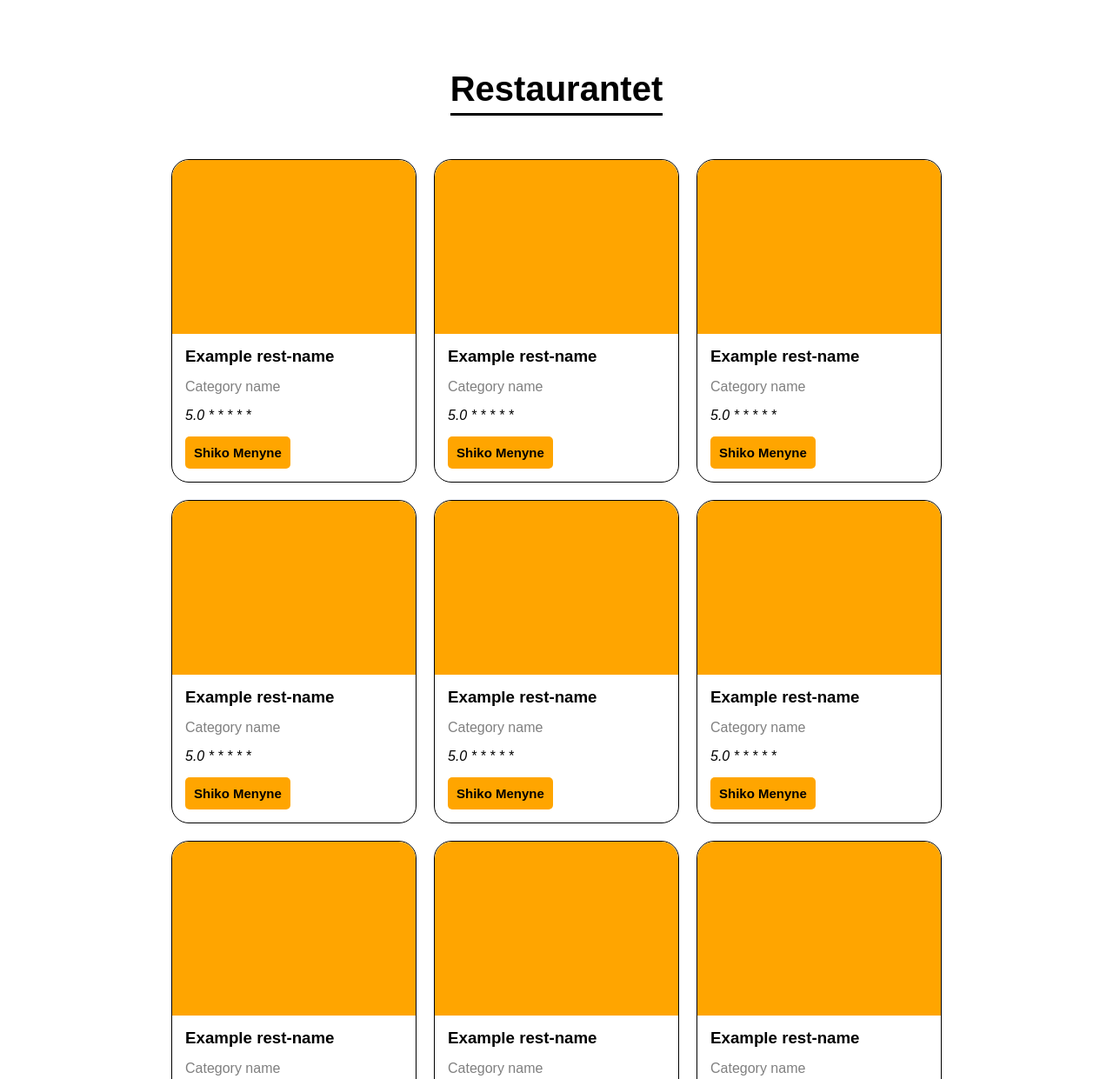
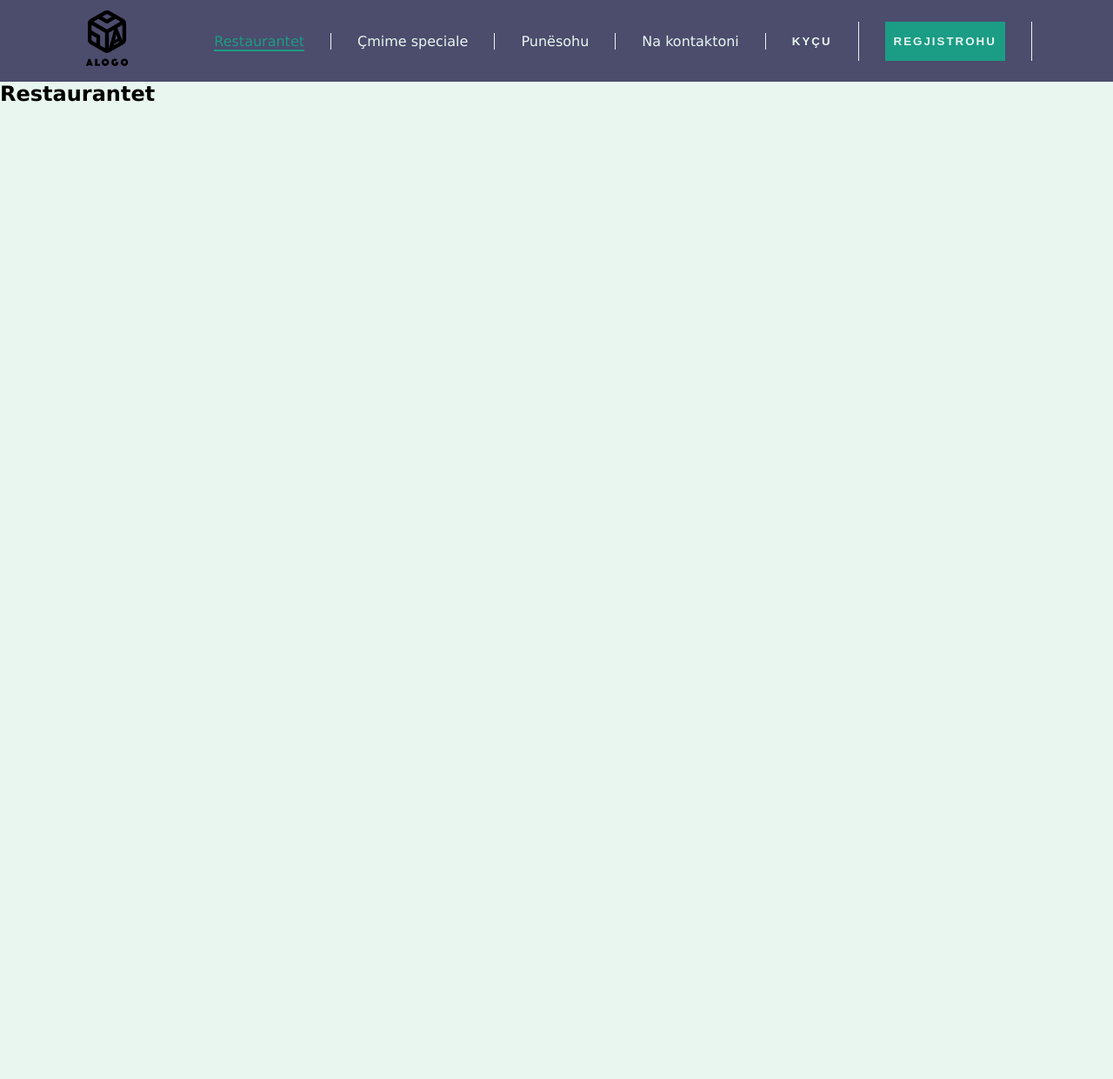
Before and after one commit to DevAndi-m/Prite-n-shpi, a plain HTML site: page restaurantet.html in a window 1280 px wide. Shown: the top 1241 px of the page at 87% size. After the commit the page ends 800 px from the top, so only its background shows below. Drawn offline with Linux system fonts and the light colour scheme.

Commit message:
restaurant start

```diff
--- a/CSS/home.scss
+++ b/CSS/home.scss
@@ -523,6 +523,17 @@ footer {
     padding: 30px;
     margin-top: 80px;
 
+    a {
+        text-decoration: none;
+        color: $white;
+        transition: color 0.3s;
+    }
+
+    a:hover {
+        color: $teal;
+        ;
+    }
+
     .info-tab {
         display: flex;
         justify-content: space-around;
--- /dev/null
+++ b/CSS/restaurant.scss
@@ -0,0 +1,84 @@
+$dark: #4C4C6D;
+$teal: #1B9C85;
+$white: #E8F6EF;
+$yell: #FFE194;
+
+* {
+    padding: 0;
+    margin: 0;
+    box-sizing: border-box;
+}
+
+body {
+    background-color: $white;
+    font-family:Verdana, Geneva, Tahoma, sans-serif;
+}
+
+header {
+    display: flex;
+    justify-content: space-evenly;
+    background-color: $dark;
+    align-items: center;
+
+    a {
+        text-decoration: none;
+        color: $white;
+        transition: color 0.3s, transform 0.3s;
+    }
+
+    .active {
+        color: $teal;
+        border-bottom: $teal solid 2px;
+    }
+
+    a:hover {
+        color: $teal;
+        transform: scale(1.1);
+    }
+
+    .logo {
+        img {
+            width: 120px;
+        }
+    }
+
+    .navigation {
+        ul {
+            display: flex;
+            align-items: center;
+
+            li {
+                color: $white;
+                border-right:  solid 0.01px;
+                padding-right: 30px;
+                margin-right: 30px;
+                list-style: none;
+
+
+                .login {
+                    color: $white;
+                    background-color: transparent;
+                    font-weight: 500;
+                    letter-spacing: 2px;
+                    font-weight: 700;
+                    padding: 15px 0px;
+                    border: none;
+                }
+
+                .signin {
+                    color: $white;
+                    font-weight: 800;
+                    letter-spacing: 2px;
+                    padding: 15px 10px;
+                    border: none;
+                    background-color: $teal;
+                    transition: transform 0.3s;
+                }
+
+                .signin:hover {
+                    transform: scale(1.1);
+                }
+            }
+        }
+    }
+}
--- a/restaurantet.html
+++ b/restaurantet.html
@@ -4,77 +4,34 @@
     <meta charset="UTF-8">
     <meta http-equiv="X-UA-Compatible" content="IE=edge">
     <meta name="viewport" content="width=device-width, initial-scale=1.0">
-    <link rel="stylesheet" href="CSS/restaurant.css"/>
+    <link rel="stylesheet" href="CSS/restaurant.css">
     <title>Restaurantet</title>
 </head>
 <body>
-<div class="container">
-    <h1 class="head-title">Restaurantet</h1>
-    <div class="container-child">
-        <div class="restaurant-card">
-            <div class="img-box"></div>
-            <h3 class="rest-name">Example rest-name</h3>
-            <p class="cat-name">Category name</p>
-            <i>5.0 * * * * *</i><br>
-            <button class="menu-btn">Shiko Menyne</button>
+    <header>
+        <div class="logo">
+            <img src="IMG/alogo-2.png">
         </div>
-        <div class="restaurant-card">
-            <div class="img-box"></div>
-            <h3 class="rest-name">Example rest-name</h3>
-            <p class="cat-name">Category name</p>
-            <i>5.0 * * * * *</i><br>
-            <button class="menu-btn">Shiko Menyne</button>
+        <div class="navigation">
+            <ul>
+                <li><a href="restaurantet.html" class="active">Restaurantet</a></li>
+                <li><a>Çmime speciale</a></li>
+                <li><a>Punësohu</a></li>
+                <li><a>Na kontaktoni</a></li>
+                <li><button class="login">KYÇU</button></li>
+                <li><button class="signin">REGJISTROHU</button></li>
+            </ul>
         </div>
-        <div class="restaurant-card">
-            <div class="img-box"></div>
-            <h3 class="rest-name">Example rest-name</h3>
-            <p class="cat-name">Category name</p>
-            <i>5.0 * * * * *</i><br>
-            <button class="menu-btn">Shiko Menyne</button>
+    </header>
+    <section>
+        <div class="title">
+            <h1>Restaurantet</h1>
         </div>
-        <div class="restaurant-card">
-            <div class="img-box"></div>
-            <h3 class="rest-name">Example rest-name</h3>
-            <p class="cat-name">Category name</p>
-            <i>5.0 * * * * *</i><br>
-            <button class="menu-btn">Shiko Menyne</button>
+        <div class="container">
+            <div class=""></div>
         </div>
-        <div class="restaurant-card">
-            <div class="img-box"></div>
-            <h3 class="rest-name">Example rest-name</h3>
-            <p class="cat-name">Category name</p>
-            <i>5.0 * * * * *</i><br>
-            <button class="menu-btn">Shiko Menyne</button>
-        </div>
-        <div class="restaurant-card">
-            <div class="img-box"></div>
-            <h3 class="rest-name">Example rest-name</h3>
-            <p class="cat-name">Category name</p>
-            <i>5.0 * * * * *</i><br>
-            <button class="menu-btn">Shiko Menyne</button>
-        </div>
-        <div class="restaurant-card">
-            <div class="img-box"></div>
-            <h3 class="rest-name">Example rest-name</h3>
-            <p class="cat-name">Category name</p>
-            <i>5.0 * * * * *</i><br>
-            <button class="menu-btn">Shiko Menyne</button>
-        </div>
-        <div class="restaurant-card">
-            <div class="img-box"></div>
-            <h3 class="rest-name">Example rest-name</h3>
-            <p class="cat-name">Category name</p>
-            <i>5.0 * * * * *</i><br>
-            <button class="menu-btn">Shiko Menyne</button>
-        </div>
-        <div class="restaurant-card">
-            <div class="img-box"></div>
-            <h3 class="rest-name">Example rest-name</h3>
-            <p class="cat-name">Category name</p>
-            <i>5.0 * * * * *</i><br>
-            <button class="menu-btn">Shiko Menyne</button>
-        </div>
-    </div>
+    </section>
+
 
 
 </body>
```
Also changed, not shown: index.html (+2 -2 lines), CSS/home.css, CSS/restaurant.css, 2 other files.
